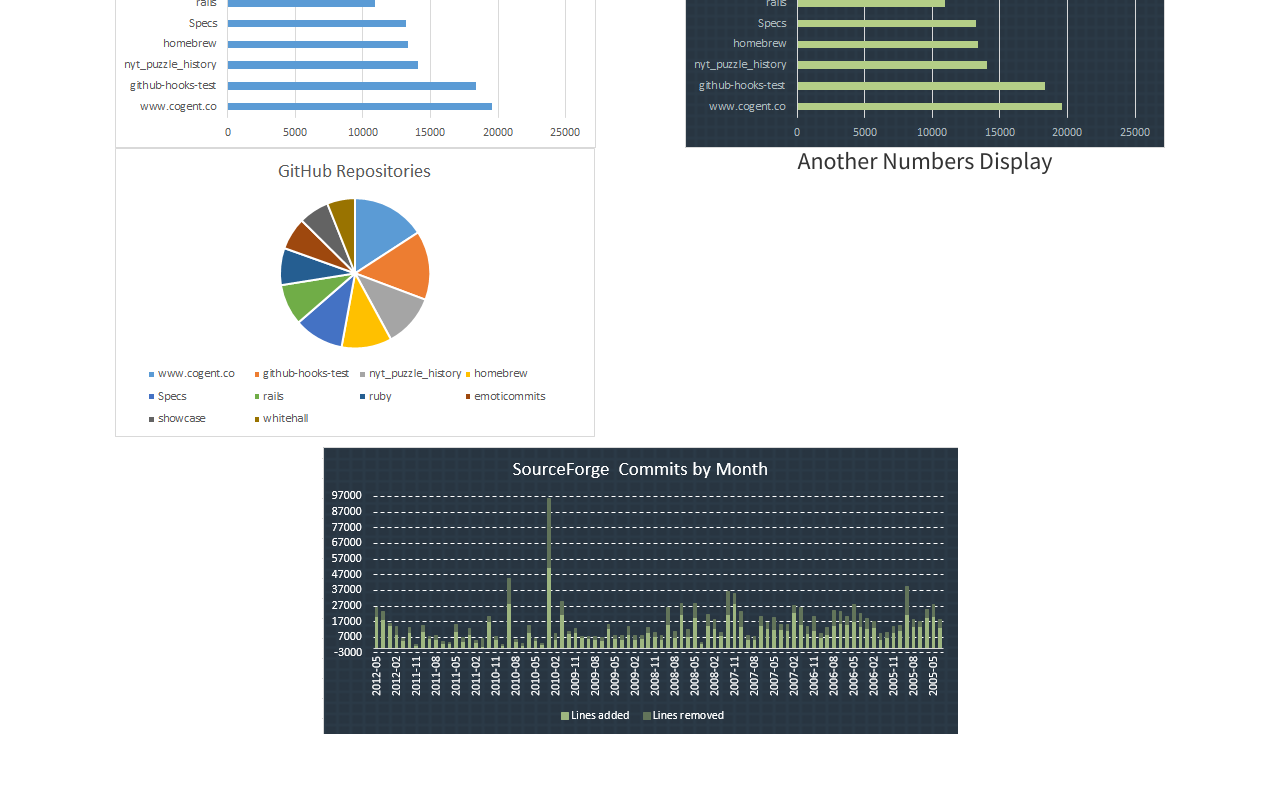
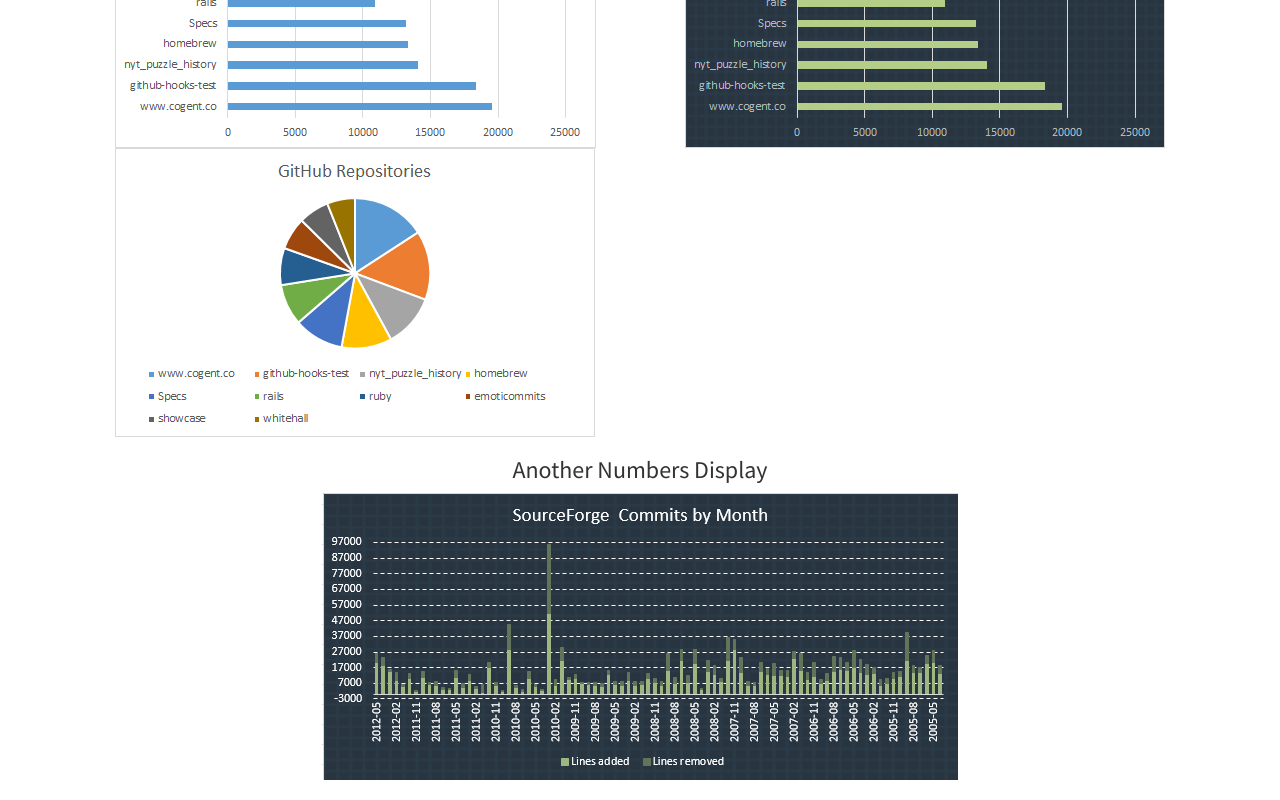
Before and after one commit to evancohen/evanbtcohen, a plain HTML site: page info-vis/modles/index.html in a window 1280 px wide. Shown: the part 4103-4903 px from the top of the page. Before the commit the page ends 4857 px from the top, so only its background shows below. Drawn offline with Linux system fonts and the light colour scheme; files that its build step writes are made by us from their sources.

Commit message:
adding new numbers display

```diff
--- a/info-vis/modles/index.html
+++ b/info-vis/modles/index.html
@@ -127,11 +127,11 @@
           <img src="/info-vis/images/numbers-1-r.png" alt="Revised" />
           <img src="/info-vis/images/numbers-2-r.png" alt="Revised" />
         </div>
-        <h3 class="clearfix">Another Numbers Display</h3>
-        <img src="/info-vis/images/numbers-4.png" alt="Numbers Display">
     </div>
-
-
+    <div class="col-md-12 text-center">
+      <h3 class="clearfix">Another Numbers Display</h3>
+      <img src="/info-vis/images/numbers-4.png" alt="Numbers Display">
+    </div>
     <div class="footer">
       <!-- <div class="pull-right">
         <p>Built with:</p>
```
